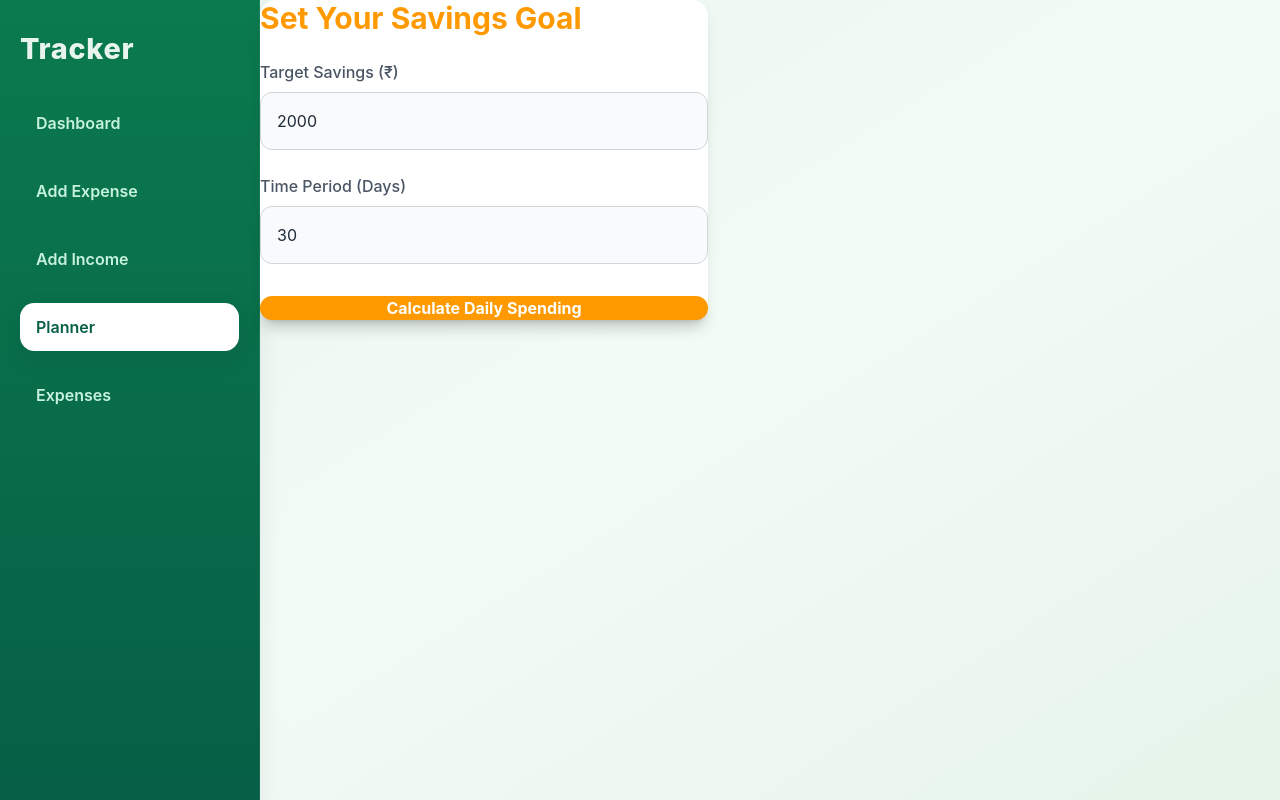
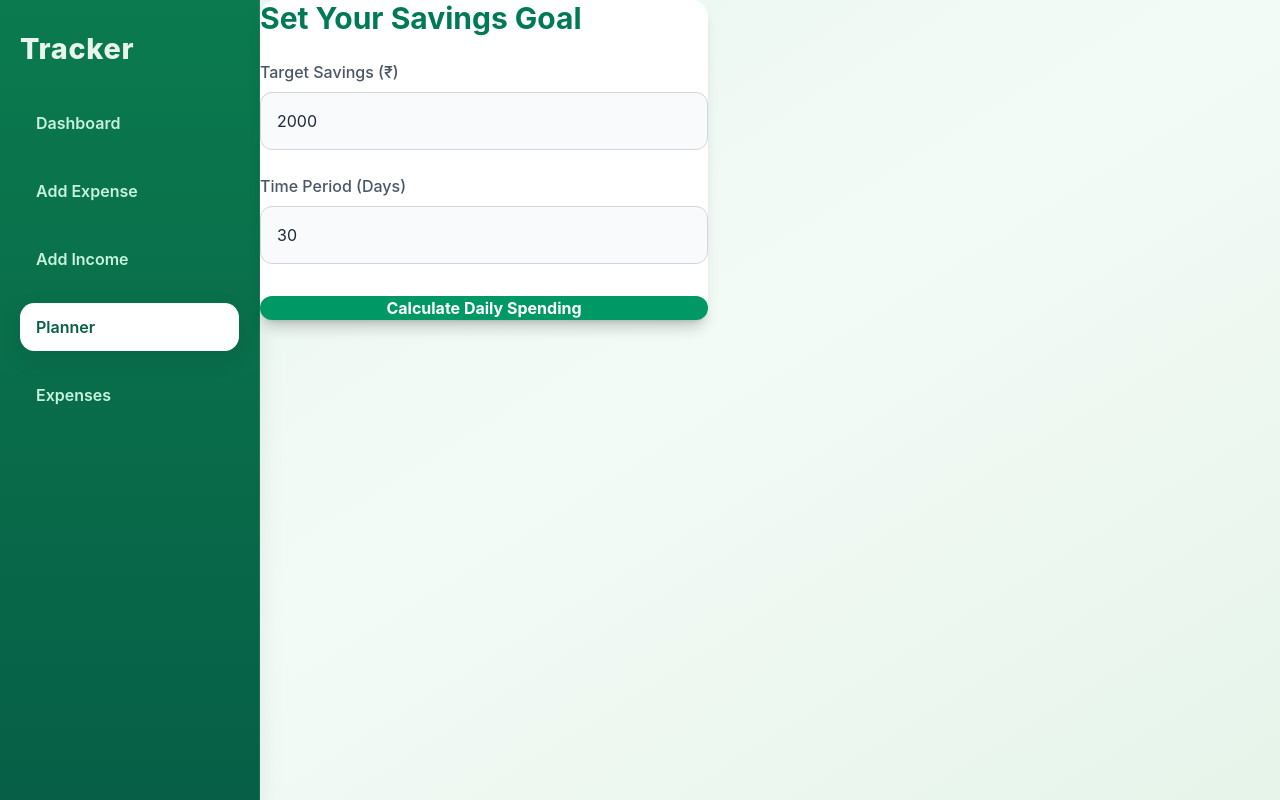
Before and after one commit to Shiv24angi/frontend, a Next.js app: page /planner in a window 1280 px wide. Built offline with nearby package versions, Linux system fonts and the light colour scheme.

Commit message:
Restyle Planner page component to green theme
cgen-3eaf20b87f644c6f8b0289e312bbf297

```diff
--- a/app/planner/page.tsx
+++ b/app/planner/page.tsx
@@ -37,7 +37,7 @@ export default function Planner({ totalIncome, totalExpense }: PlannerProps) {
 
   return (
     <div className="max-w-md mx-auto bg-white p-8 rounded-2xl shadow-lg text-gray-800">
-      <h2 className="text-3xl font-bold mb-6 text-[#FF9900]">Set Your Savings Goal</h2>
+      <h2 className="text-3xl font-bold mb-6 text-emerald-700">Set Your Savings Goal</h2>
 
       {/* Input Fields */}
       <div className="flex flex-col gap-6 mb-8">
@@ -47,7 +47,7 @@ export default function Planner({ totalIncome, totalExpense }: PlannerProps) {
             type="number"
             value={targetSavings}
             onChange={(e) => setTargetSavings(Number(e.target.value))}
-            className="w-full p-4 rounded-xl border border-gray-300 bg-gray-50 focus:outline-none focus:ring-2 focus:ring-[#FF9900] text-gray-800"
+            className="w-full p-4 rounded-xl border border-gray-300 bg-gray-50 focus:outline-none focus:ring-2 focus:ring-emerald-500 text-gray-800"
             placeholder="Enter your target savings"
           />
         </div>
@@ -58,7 +58,7 @@ export default function Planner({ totalIncome, totalExpense }: PlannerProps) {
             type="number"
             value={days}
             onChange={(e) => setDays(Number(e.target.value))}
-            className="w-full p-4 rounded-xl border border-gray-300 bg-gray-50 focus:outline-none focus:ring-2 focus:ring-[#FF9900] text-gray-800"
+            className="w-full p-4 rounded-xl border border-gray-300 bg-gray-50 focus:outline-none focus:ring-2 focus:ring-emerald-500 text-gray-800"
             placeholder="Enter time period in days"
           />
         </div>
@@ -68,22 +68,22 @@ export default function Planner({ totalIncome, totalExpense }: PlannerProps) {
       <button
         onClick={handleCalculate}
         disabled={loading}
-        className="w-full py-4 bg-[#FF9900] text-white font-bold rounded-xl shadow-lg hover:bg-[#FFC700] transition-transform duration-200 transform hover:scale-105"
+        className="w-full py-4 bg-emerald-600 hover:bg-emerald-700 text-white font-bold rounded-xl shadow-lg transition-transform duration-200 transform hover:scale-105"
       >
         {loading ? 'Calculating...' : 'Calculate Daily Spending'}
       </button>
 
       {/* Result Card */}
       {result && (
-        <div className="mt-8 p-6 rounded-2xl bg-gray-50 border border-gray-200 shadow-md">
+        <div className="mt-8 p-6 rounded-2xl bg-emerald-50 border border-emerald-100 shadow-md">
           <p className="mb-3 text-lg">
-            <span className="font-semibold text-gray-700">Daily Allowance:</span> <span className="text-green-600 font-bold">₹{result.dailyBudget.toFixed(2)}</span>
+            <span className="font-semibold text-emerald-700">Daily Allowance:</span> <span className="text-emerald-700 font-bold">₹{result.dailyBudget.toFixed(2)}</span>
           </p>
           <p className="mb-3 text-lg">
-            <span className="font-semibold text-gray-700">Remaining Savings:</span> <span className="text-gray-800 font-bold">₹{result.remainingSavings.toFixed(2)}</span>
+            <span className="font-semibold text-emerald-700">Remaining Savings:</span> <span className="text-gray-800 font-bold">₹{result.remainingSavings.toFixed(2)}</span>
           </p>
           {result.overspendAlert && (
-            <p className="text-red-500 font-semibold mt-4">Warning: You have overspent today!</p>
+            <p className="text-rose-600 font-semibold mt-4">Warning: You have overspent today!</p>
           )}
         </div>
       )}
```
